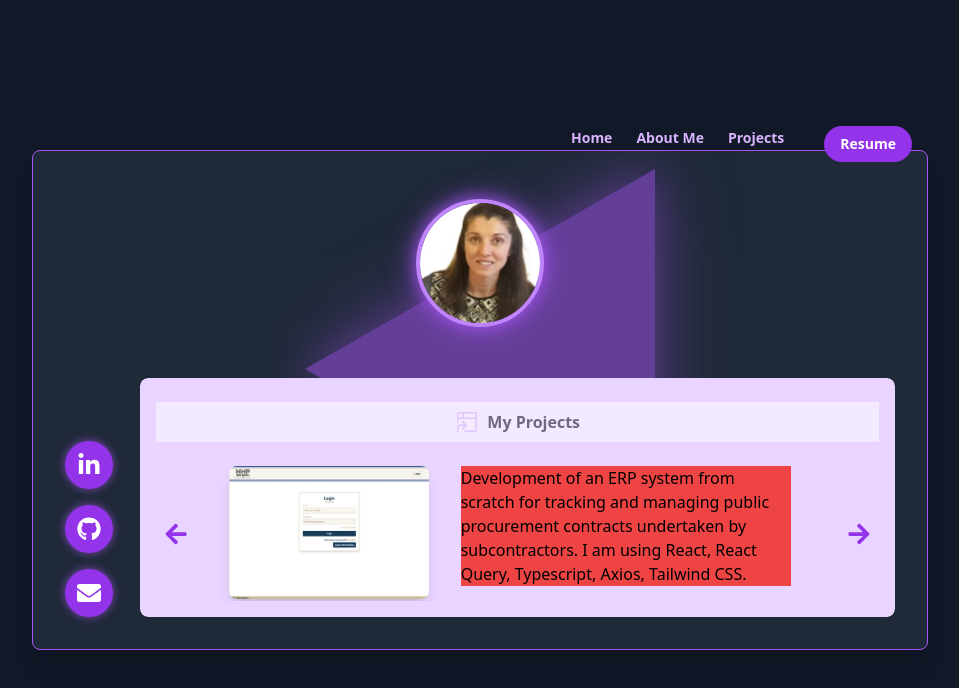
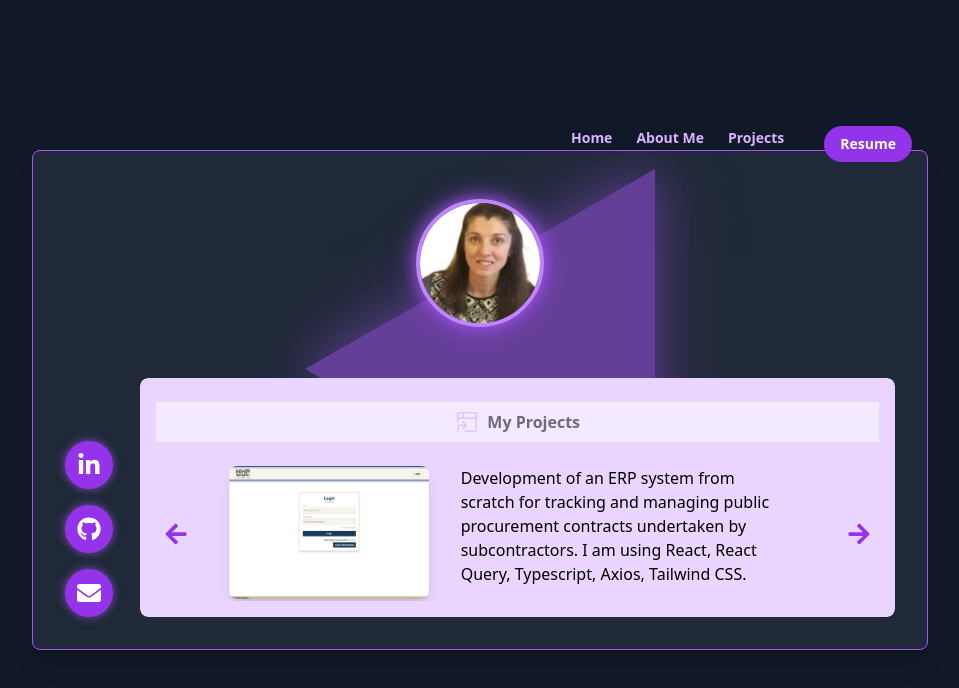
Before and after one commit to JuliaFS/my-portfolio, a Next.js app: page /projects in a window 1280 px wide. Shown: the top 688 px of the page, without its empty margins (160-1119 px from the left). Built offline with nearby package versions, Linux system fonts and the light colour scheme.

Commit message:
remove red background

```diff
--- a/pages/projects.tsx
+++ b/pages/projects.tsx
@@ -58,7 +58,7 @@ export default function Projects() {
           className="rounded-lg shadow-lg object-cover"
           onClick={() => setIsOpen(true)}
         />
-        <p className="text-left mx-4 bg-red-500">{projects[index].text}</p>
+        <p className="text-left mx-4">{projects[index].text}</p>
       </div>
 
       {/* Arrows */}
```
